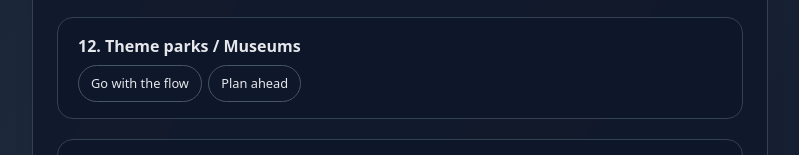
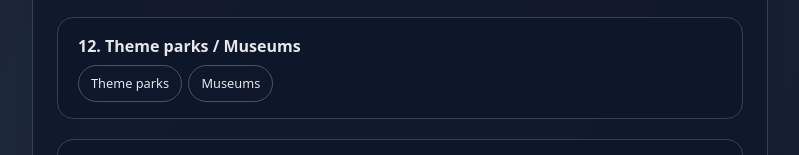
Before and after one commit to poojan14/pvs-personality-test, a website: page public/index.html in a window 1280 px wide. Shown: the part 1592-1747 px from the top of the page, without its empty margins (240-1039 px from the left). Drawn offline with nearby package versions, Linux system fonts and the light colour scheme.

Commit message:
radio btn text changed

```diff
--- a/public/index.html
+++ b/public/index.html
@@ -215,11 +215,11 @@
             <div class="options">
               <label class="option">
                 <input type="radio" name="q12" value="Go with the flow" required />
-                <span>Go with the flow</span>
+                <span>Theme parks</span>
               </label>
               <label class="option">
                 <input type="radio" name="q12" value="Plan ahead" required />
-                <span>Plan ahead</span>
+                <span>Museums</span>
               </label>
             </div>
           </div>
```
